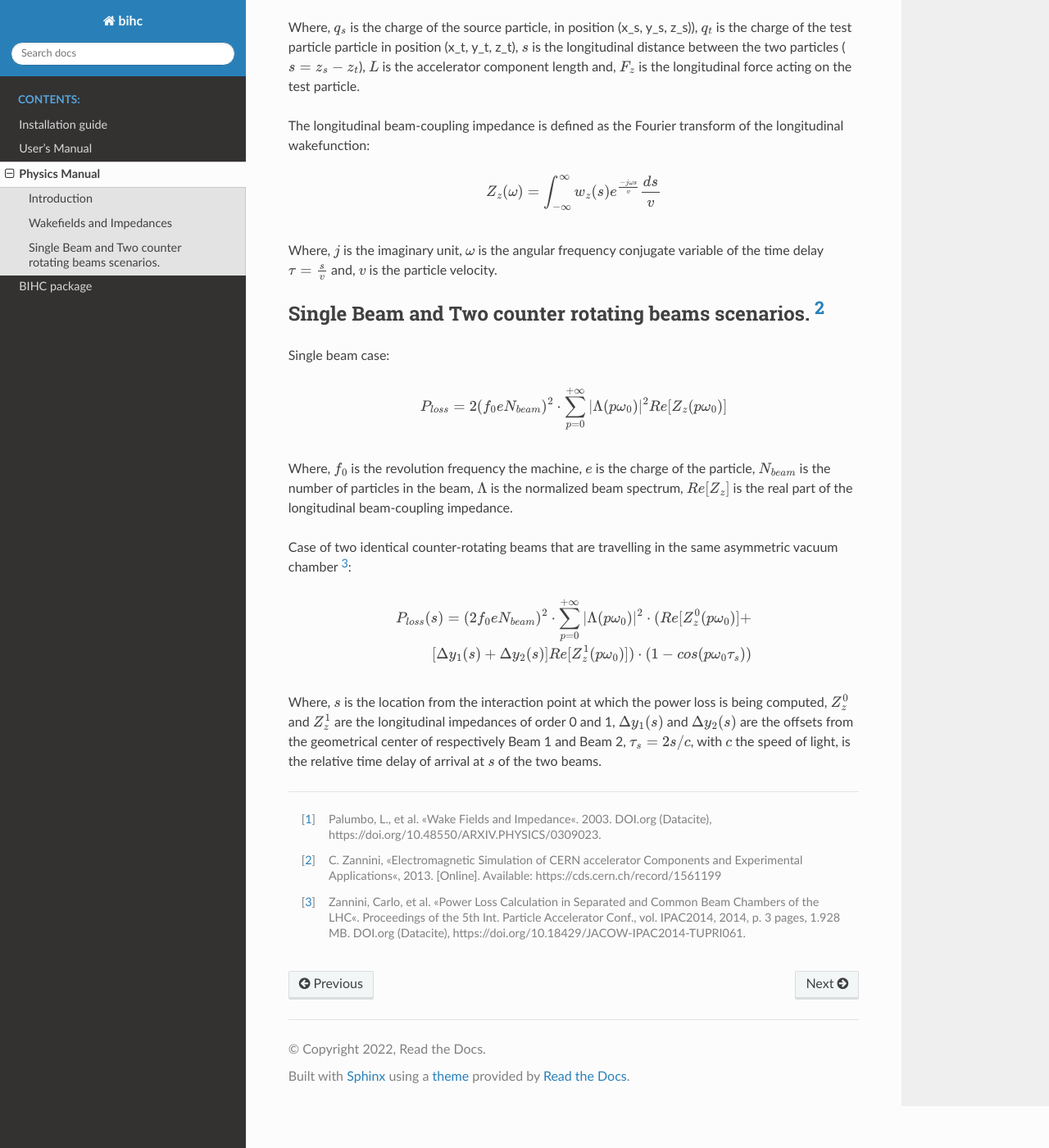
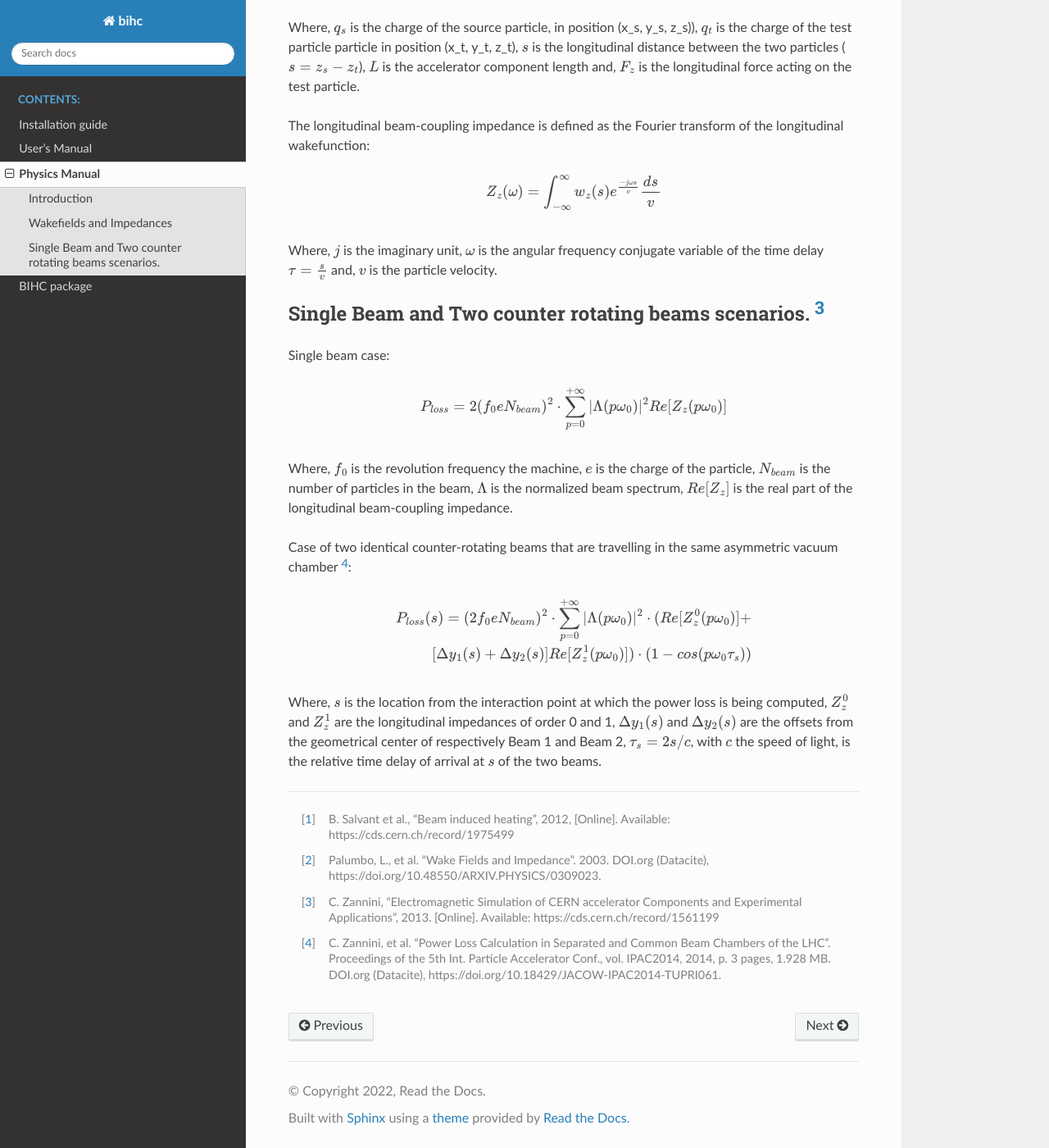
Before and after one commit to ImpedanCEI/BIHC, a Sphinx documentation site: the page built from docs/physicsguide.md, in a window 1280 px wide and 1400 px high, scrolled down 950 px. Shown: the whole window at 82% size. Built offline with Sphinx 7.4.7 and the Read the Docs theme 2.0.0, drawn with Linux system fonts in a browser that asks for light colours; pages that are not in the unit, such as notebooks, are missing from menus; some of the changed text lies outside the part shown.

Commit message:
add reference

```diff
--- a/docs/physicsguide.md
+++ b/docs/physicsguide.md
@@ -43,7 +43,7 @@ $$
 
 Where, $j$ is the imaginary unit, $\omega$ is the angular frequency conjugate variable of the time delay $\tau = \frac{s}{v}$ and, $v$ is the particle velocity.
 
-## Single Beam and Two counter rotating beams scenarios. [^2]
+## Single Beam and Two counter rotating beams scenarios. [^3]
 Single beam case:
 
 $$
@@ -54,7 +54,7 @@ $$
 
 Where, $f_0$ is the revolution frequency the machine, $e$ is the charge of the particle, $N_{beam}$ is the number of particles in the beam, $\Lambda$ is the normalized beam spectrum, $Re[Z_z]$ is the real part of the longitudinal beam-coupling impedance.
 
-Case of two identical counter-rotating beams that are travelling in the same asymmetric vacuum chamber [^3]:
+Case of two identical counter-rotating beams that are travelling in the same asymmetric vacuum chamber [^4]:
 
 $$
 P_{loss}(s) =
@@ -66,8 +66,10 @@ $$
 
 Where, $s$ is the location from the interaction point at which the power loss is being computed, $Z^0_z$ and $Z^1_z$ are the longitudinal impedances of order 0 and 1, $\Delta y_1(s)$ and $\Delta y_2(s)$ are the offsets from the geometrical center of respectively Beam 1 and Beam 2, $\tau_s = 2s/c$, with $c$ the speed of light, is the relative time delay of arrival at $s$ of the two beams.
 
-[^1]: Palumbo, L., et al. «Wake Fields and Impedance«. 2003. DOI.org (Datacite), https://doi.org/10.48550/ARXIV.PHYSICS/0309023.
+[^1]: B. Salvant et al., “Beam induced heating”, 2012, [Online]. Available: https://cds.cern.ch/record/1975499
 
-[^2]: C. Zannini, «Electromagnetic Simulation of CERN accelerator Components and Experimental Applications«, 2013. [Online]. Available: https://cds.cern.ch/record/1561199
+[^2]: Palumbo, L., et al. "Wake Fields and Impedance". 2003. DOI.org (Datacite), https://doi.org/10.48550/ARXIV.PHYSICS/0309023.
 
-[^3]: Zannini, Carlo, et al. «Power Loss Calculation in Separated and Common Beam Chambers of the LHC«. Proceedings of the 5th Int. Particle Accelerator Conf., vol. IPAC2014, 2014, p. 3 pages, 1.928 MB. DOI.org (Datacite), https://doi.org/10.18429/JACOW-IPAC2014-TUPRI061.
+[^3]: C. Zannini, "Electromagnetic Simulation of CERN accelerator Components and Experimental Applications", 2013. [Online]. Available: https://cds.cern.ch/record/1561199
+
+[^4]: C. Zannini, et al. "Power Loss Calculation in Separated and Common Beam Chambers of the LHC". Proceedings of the 5th Int. Particle Accelerator Conf., vol. IPAC2014, 2014, p. 3 pages, 1.928 MB. DOI.org (Datacite), https://doi.org/10.18429/JACOW-IPAC2014-TUPRI061.
--- a/setup.py
+++ b/setup.py
@@ -14,7 +14,7 @@ with open("README.md", "r", encoding="utf-8") as fh:
 
 setup(
     name="bihc",
-    version="0.0.1",
+    version="0.0.2",
     description="BIHC: Beam-Induced Heating Computation package",
     author="Francesco Giordano",
     author_email="francesco.giordano@cern.ch",
```
Also changed, not shown: other parts of docs/physicsguide.md (+2 -2 lines).
